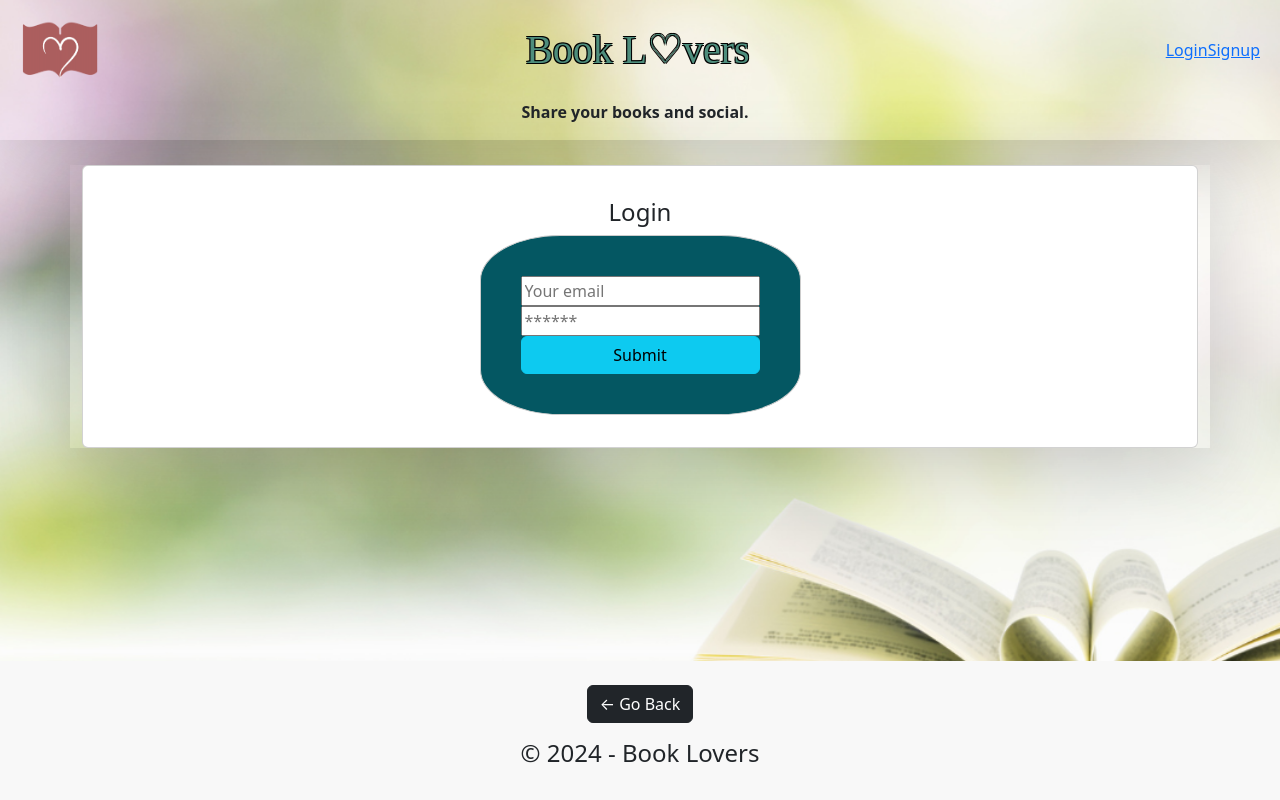
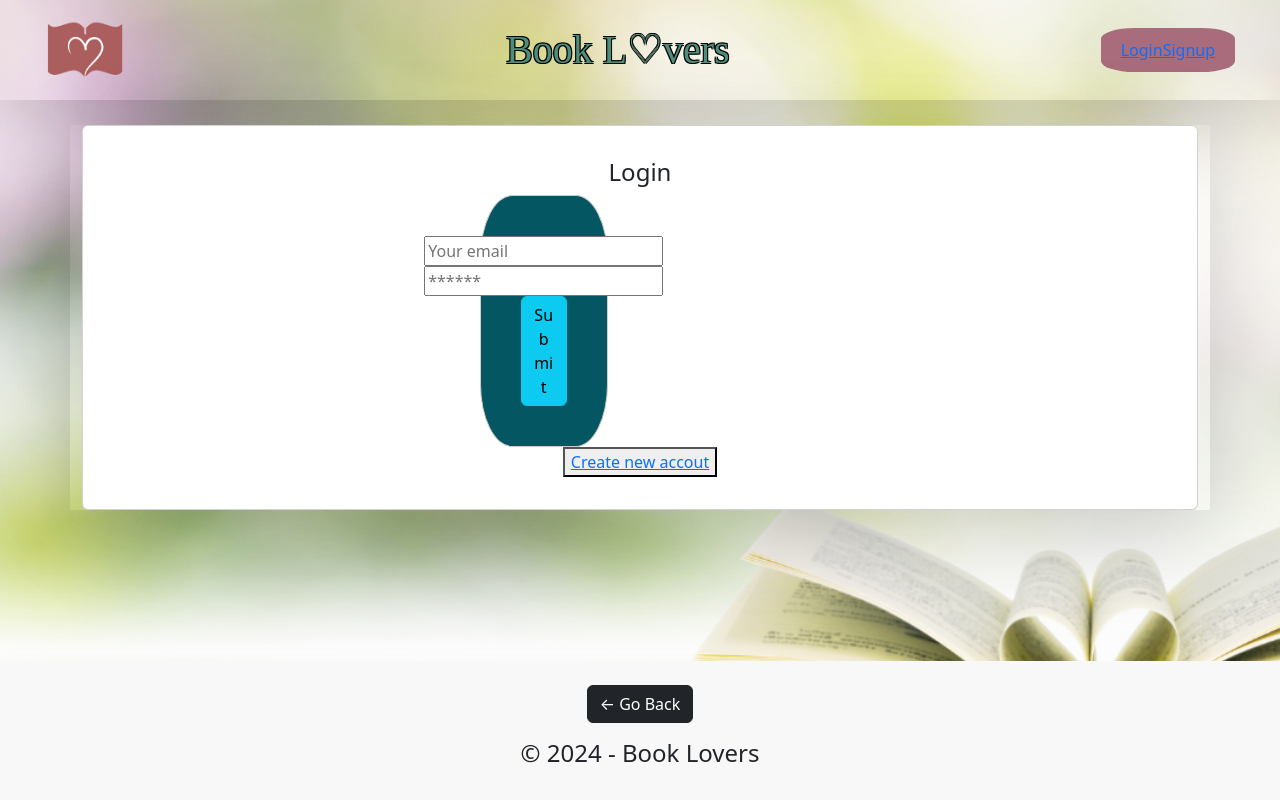
Before and after one commit to BookLovers-Group3/Book-Lovers-Official, a React (Vite) app in the folder client/: page /login in a window 1280 px wide. Built offline with nearby package versions, Linux system fonts and the light colour scheme; a small style sheet from the web is missing.

Commit message:
removing signup from nav and created button for create new account

```diff
--- a/client/src/components/Nav/Nav.scss
+++ b/client/src/components/Nav/Nav.scss
@@ -12,14 +12,13 @@ nav {
 
   .custom-header {
     display: flex;
-    flex-direction: column;
     align-items: center;
     width: 100%;
 
     .top-row {
       display: flex;
       align-items: center;
-      justify-content: space-around;
+      justify-content: space-evenly;
       width: 100%;
       padding: 20px;
     }
@@ -30,17 +29,11 @@ nav {
       margin-right: 10px;
     }
 
-    .tagline {
-      font-size: 1rem;
-      font-weight: 700;
-      margin-right: 10px;
-    }
-
     .title-container {
       display: flex;
       justify-content: center;
       align-items: center;
-      flex-grow: 1; /* Take up remaining space */
+      flex-grow: 1;
     }
 
     .logo-text {
@@ -54,16 +47,15 @@ nav {
     }
 
     .login-signup-container {
-      display: flex;
-      justify-content: space-evenly;
-      align-items: center;
-      color: black;
+      color: ivory;
+      background-color: #a86c7c;
+      padding: 10px 20px;
+      border-radius: 25%;
+    }
 
-      .btn {
-        margin: 0 10px;
-        text-decoration: none;
-        font-size: 1.25rem;
-        color: #a86c7c;
-      }
+    .dropdown-container {
+      background-color: #ff69b4 !important;
+      color: white;
     }
-  }}
+  }
+}
--- a/client/src/components/Nav/index.jsx
+++ b/client/src/components/Nav/index.jsx
@@ -26,7 +26,11 @@ const Header = () => {
           <div className="login-signup-container">
             {Auth.loggedIn() ? (
               <>
-                <NavDropdown title="Explore" id="collapsible-nav-dropdown">
+                <NavDropdown
+                  className="nav-menu"
+                  title="Menu"
+                  id="collapsible-nav-dropdown">
+                  <span className="dropdown-container">
                     <NavDropdown.Item href="/me">
                       View My Profile
                     </NavDropdown.Item>
@@ -38,6 +42,7 @@ const Header = () => {
                     </NavDropdown.Item>
                     <NavDropdown.Divider />
                     <NavDropdown.Item onClick={logout}>Logout</NavDropdown.Item>
+                  </span>
                 </NavDropdown>
               </>
             ) : (
@@ -48,7 +53,7 @@ const Header = () => {
             )}
           </div>
         </div>
-        <p className="tagline">Share your books and social.</p>
+        {/* <p className="tagline">Share your books and social.</p> */}
       </div>
     </nav>
   );
--- a/client/src/components/pages/Login.jsx
+++ b/client/src/components/pages/Login.jsx
@@ -53,6 +53,7 @@ const Login = () => {
                 <Link to="/">back to the homepage.</Link>
               </p>
             ) : (
+              <div>
                 <form className="custom-form" onSubmit={handleFormSubmit}>
                   <input
                     className="form-input"
@@ -77,6 +78,11 @@ const Login = () => {
                     Submit
                   </button>
                 </form>
+
+                <button>
+                  <Link to="/signup">Create new accout</Link>
+                </button>
+              </div>
             )}
 
             {error && (
```
Lines whose indentation alone changed are shown as unchanged.
